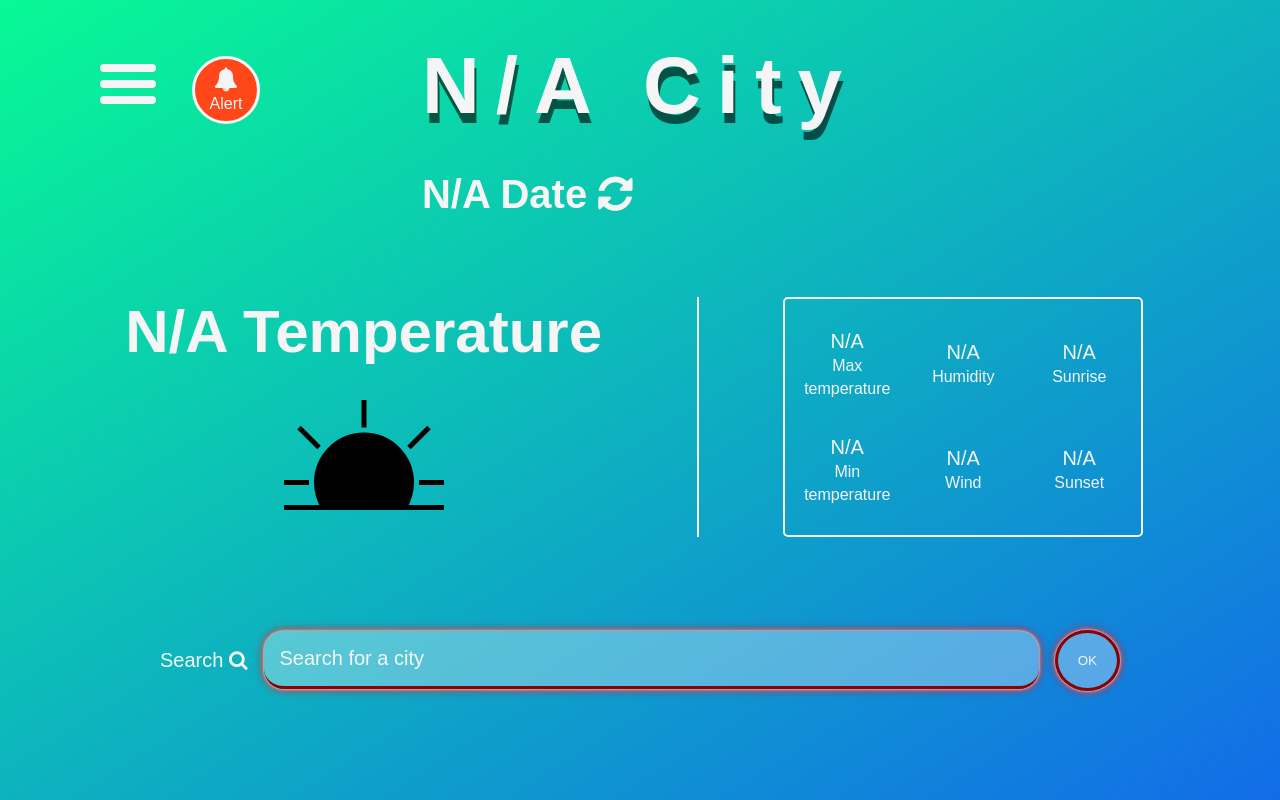
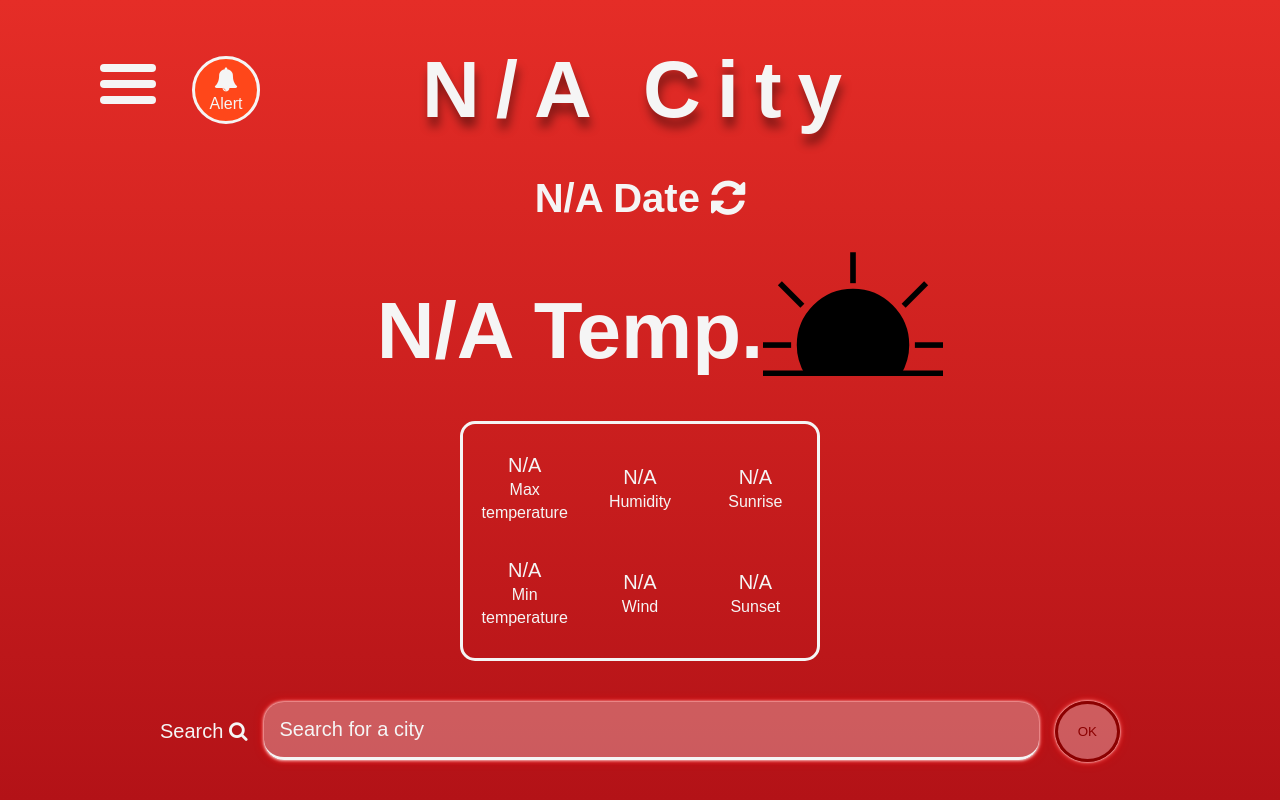
Before and after one commit to stefaAma/WeatherApp, a plain HTML site: page web/index.html in a window 1280 px wide. Drawn offline with nearby package versions, Linux system fonts and the light colour scheme; no server answers.

Commit message:
Update with fixes regarding the main content of the page when the application manages the error status.

```diff
--- a/web/app.js
+++ b/web/app.js
@@ -20,6 +20,7 @@ let sunrise = document.getElementsByClassName("temperature-info-sunrise");
 let sunset = document.getElementsByClassName("temperature-info-sunset");
 let icon = document.getElementsByClassName("temperature-icon");
 let searchBar = document.getElementById("search-city");
+let searchLabel = document.getElementsByClassName("search-label");
 let searchButton = document.getElementsByClassName("search-confirm");
 let content = document.getElementsByClassName("content");
 let wrapLoader = document.getElementsByClassName("wrap-loader");
@@ -613,6 +614,8 @@ function searchCity() {
 function trueState() {
     searchBar.classList.add("search-city-true-state");
     searchBar.classList.remove("search-city-false-state");
+    searchLabel[0].classList.add("search-label-true-state");
+    searchLabel[0].classList.remove("search-label-false-state");
     searchButton[0].classList.add("search-confirm-true-state");
     searchButton[0].classList.remove("search-confirm-false-state");
     locationDate[0].querySelector(".fa-refresh").classList.add("fa-refresh-true-state");
@@ -628,9 +631,10 @@ function trueState() {
 
 function falseState() {
     window.sessionStorage.setItem("weatherAppState", JSON.stringify({state: false}));
+    document.querySelector("body").style.background = "linear-gradient(to bottom, #e52d27, #b31217)";
     locationZone[0].innerHTML = "N/A City";
     locationDate[0].querySelector("span").innerHTML = "N/A Date";
-    temperatureDegree[0].innerHTML = "N/A Temperature";
+    temperatureDegree[0].innerHTML = "N/A Temp.";
     maxTemperature[0].querySelector(".temperature-info-value").innerHTML = "N/A";
     minTemperature[0].querySelector(".temperature-info-value").innerHTML = "N/A";
     humidity[0].querySelector(".temperature-info-value").innerHTML = "N/A";
@@ -640,6 +644,8 @@ function falseState() {
     icon[0].src = "images/weather_sunset.svg";
     searchBar.classList.add("search-city-false-state");
     searchBar.classList.remove("search-city-true-state");
+    searchLabel[0].classList.add("search-label-false-state");
+    searchLabel[0].classList.remove("search-label-true-state");
     searchButton[0].classList.add("search-confirm-false-state");
     searchButton[0].classList.remove("search-confirm-true-state");
     locationDate[0].querySelector(".fa-refresh").classList.add("fa-refresh-false-state");
--- a/web/index.html
+++ b/web/index.html
@@ -149,7 +149,7 @@
                 <h2 class="temperature-degree" onclick="modifyDegreeUnitMeasure()">degrees</h2>
                 <img src="images/cloudy.svg" class="temperature-icon" alt="weather icon">
             </div>
-            <div class="vertical-line"></div>
+            <!-- <div class="vertical-line"></div> -->
             <div class="temperature-info">
                 <span class="temperature-info-max" onclick="modifyMaxDegreeUnitMeasure()">
                     <span class="temperature-info-value">Max</span>
--- a/web/style.css
+++ b/web/style.css
@@ -5,7 +5,7 @@
 }
 
 body {
-    background: linear-gradient(to bottom right, #08f995, #126ce8);
+    background: linear-gradient(to bottom, #1A2980, #26D0CE);
     color: whitesmoke;
     font-family: sans-serif;
 }
@@ -47,7 +47,7 @@ body {
     width: 60vh;
     z-index: 3;
     flex-direction: column;
-    animation: modal-fade-in 1s;
+    animation: modal-fade-in 0.25s;
 }
 
 @keyframes modal-fade-in {
@@ -139,11 +139,17 @@ body {
     display: flex;
     align-items: center;
     background-color: #ff471a;
+    z-index: 1;
+    font-style: italic;
 }
 
 #modal-content-separator {
     color: #ff471a;
     margin: 2vh;
+}
+
+.modal-header, .modal-footer {
+    border: 1px solid whitesmoke;
 }
 
 .wrap-loader {
@@ -152,6 +158,7 @@ body {
     align-items: center;
     justify-content: center;
     z-index: 2;
+    background-color: transparent;
 }
 
 .loader {
@@ -207,12 +214,14 @@ body {
 
 .location {
     display: flex;
-    margin: 5vh 5vw;
+    margin-top: 5.5vh;
+    margin-left: 5vw;
+    margin-right: 5vw;
     flex-direction: column;
 }
 
 .location-zone {
-    text-shadow: 2px 10px rgba(0, 0, 0, 0.6);
+    text-shadow: 2px 10px 10px rgba(0, 0, 0, 0.4);
     font-size: 10vh;
     margin-bottom: 5vh;
     letter-spacing: 2vh;
@@ -221,43 +230,43 @@ body {
 .location-date {
     font-size: 5vh;
     transition: text-shadow 0.5s ease;
+    align-self: center;
 }
 
-.location-date:hover {
+/*.location-date:hover {
     text-shadow: 2px 5px rgba(0, 0, 0, 0.6);
-}
+}*/
 
 .temperature {
     display: flex;
-    margin: 5vh 5vh;
+    flex-direction: column;
+    align-items: center;
+    margin: 2.5vh 2.5vh;
 }
 
-.vertical-line {
+/*.vertical-line {
     border: 1px solid whitesmoke;
     height: 30vh;
     order: 2;
     position: relative;
-}
+}*/
 
 .temperature-main-info {
     order: 1;
     display: flex;
-    flex-direction: column;
     justify-content: center;
+    align-items: center;
 }
 
 .temperature-degree {
-    position: relative;
-    align-self: center;
-    margin-bottom: 2.5vh;
-    font-size: 7.5vh;
-    right: 20%;
+    font-size: 10vh;
+    margin-left: 5vh;
     transition: text-shadow 0.5s ease;
 }
 
-.temperature-degree:hover {
+/*.temperature-degree:hover {
     text-shadow: 2px 10px rgba(0, 0, 0, 0.6);
-}
+}*/
 
 .temperature-degree-true-state {
     cursor: pointer;
@@ -269,12 +278,8 @@ body {
 
 .temperature-icon {
     order: 1;
-    position: relative;
-    align-self: center;
-    margin-top: 0.5vh;
-    right: 20%;
-    width: 20vh;
-    height: 20vh;
+    width: 22.5vh;
+    height: 22.5vh;
     transition: 0.5s;
 }
 
@@ -290,21 +295,17 @@ body {
             "min wind sunset";
     align-items: center;
     column-gap: 2vh;
-    position: relative;
     font-size: 2.5vh;
     text-align: center;
-    left: 10%;
     padding: 1.5vh;
-    border: 2px solid whitesmoke;
-    border-radius: 5px;
-    transition: 0.5s;
+    border: 3px solid whitesmoke;
+    border-radius: 15px;
+    transition: 0.25s;
 }
 
 .temperature-info:hover {
-    box-shadow: 2px 15px 15px -5px rgba(0,0,0,0.6);
-    background: linear-gradient(to top left, #08f995, #126ce8);
-    height: 40vh;
-    width: 55vh;
+    box-shadow: 2px 15px 15px -5px rgba(0,0,0,0.4),
+                -2px -7.5px 15px -5px rgba(0,0,0,0.4);
 }
 
 .temperature-info-max {
@@ -423,9 +424,9 @@ body {
 
 .search {
     display: flex;
+    margin-top: 2.5vh;
     height: 7.5vh;
     align-items: center;
-    margin-top: 5vh;
     width: 120vh;
 }
 
@@ -436,42 +437,69 @@ body {
     padding: 2vh 2vh;
     border-radius: 20px;
     outline: none;
-    background-color: rgba(255, 255, 255, 0.3);
-    color: whitesmoke;
     font-size: 2.5vh;
     transition: 0.5s linear;
-}
-
-#search-city::placeholder {
-    color: whitesmoke;
-}
-
-#search-city:focus {
-    background-color: rgba(255, 255, 255, 0.6);
-    color: #313131;
-    box-shadow: 0 10px 10px -5px rgba(0,0,0,0.6);
-}
-
-#search-city:focus::placeholder {
-    color: #313131;
+    border-top: none;
+    border-left: none;
+    border-right: none;
 }
 
 .search-city-true-state {
-    border: none;
-    border-bottom: 3px solid #7D3C98;
+    border-bottom: 3px solid #1A2480;
+    background-color: rgba(255, 255, 255, 0.3);
+}
+
+.search-city-true-state::placeholder {
+    color: #1A2480;
+    transition: 0.5s;
+}
+
+.search-city-true-state:focus {
+    background-color: rgba(26, 36, 128, 0.7);
+    box-shadow: 0 10px 10px -5px rgba(0,0,0,0.5);
+    border-bottom: 3px solid #26D0CE;
+    color: #26D0CE;
+}
+
+.search-city-true-state:focus::placeholder {
+    color: #26D0CE;
 }
 
 .search-city-false-state {
-    border: none;
-    border-bottom: 3px solid darkred;
-    box-shadow: 0 0 2px 0 #FFFFFF,
+    background-color: rgba(255, 255, 255, 0.3);
+    border-bottom: 3px solid whitesmoke;
+    box-shadow: 0 0 3px 0 whitesmoke,
                 0 0 5px 0 #ff9999,
                 0 0 10px 0 #e60000;
+}
+
+.search-city-false-state::placeholder {
+    color: whitesmoke;
+    transition: 0.5s;
+}
+
+.search-city-false-state:focus {
+    background-color: rgba(255, 255, 255, 0.7);
+    box-shadow: 0 10px 10px -5px rgba(0,0,0,0.5);
+    border-bottom: 3px solid darkred;
+    color: darkred;
+}
+
+.search-city-false-state:focus::placeholder {
+    color: darkred;
 }
 
 .search-label {
     font-size: 2.5vh;
     cursor: pointer;
+}
+
+.search-label-true-state {
+    color: #1A2480;
+}
+
+.search-label-false-state {
+    color: whitesmoke;
 }
 
 .search-confirm {
@@ -480,33 +508,49 @@ body {
     background-color: rgba(255, 255, 255, 0.3);
     outline: none;
     border-radius: 50%;
-    color: whitesmoke;
-    transition: 0.5s ease;
+    transition: 0.25s ease;
 }
 
 .search-confirm:hover {
-    box-shadow: 2px 5px 5px rgba(0,0,0,0.6);
+    box-shadow: 2px 5px 5px rgba(0,0,0,0.5);
 }
 
 .search-confirm:active {
     box-shadow: inset 0 5px 5px rgba(0, 0, 0, 0.3);
-    background-color: rgba(255, 255, 255, 0.6);
-    color: #313131;
 }
 
 .search-confirm-true-state {
-    border: 3px solid #7D3C98;
+    color:  #1A2480;
+    border: 3px solid #1A2480;
+}
+
+.search-confirm-true-state:active {
+    background-color: rgba(255, 255, 255, 0.7);
+    /* color: #26D0CE; */
+    /* border: 3px solid #26D0CE; */
 }
 
 .search-confirm-false-state {
     border: 3px solid darkred;
+    color: darkred;
     box-shadow: 0 0 2px 0 #FFFFFF,
                 0 0 5px 0 #ff9999,
                 0 0 10px 0 #e60000;
 }
 
+.search-confirm-false-state:active {
+    background-color: rgba(169, 0, 0, 0.7);
+    color: whitesmoke;
+    border: 3px solid whitesmoke;
+}
+
 .fa-refresh {
     size: 2.5vh;
+    transition: 0.5s;
+}
+
+.fa-refresh:hover {
+    text-shadow: 2px 5px 5px rgba(0, 0, 0, 0.5);
 }
 
 .fa-refresh-true-state {
```
